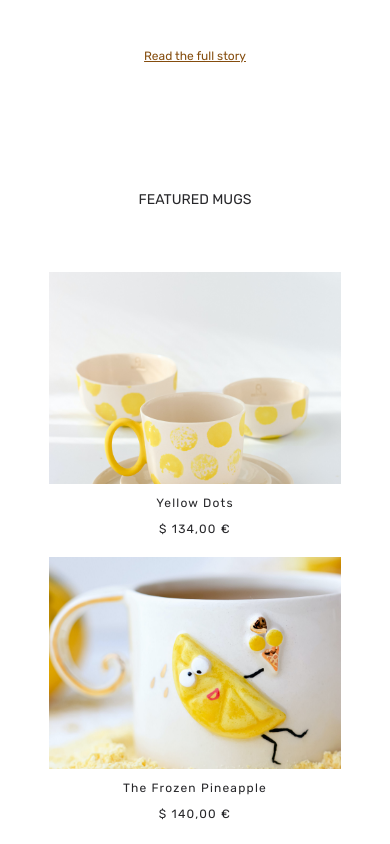
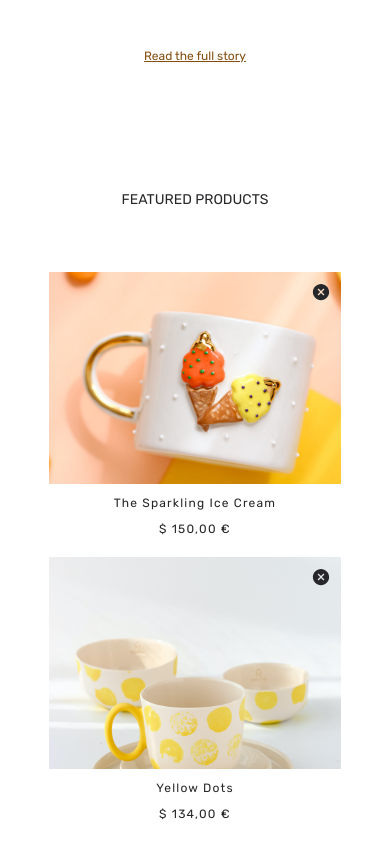
Before and after one commit to Morganefrlr/eshop-mugstyle2024, a Next.js app: page / in a window 390 px wide. Shown: the part 1120-1964 px from the top of the page. Built offline with nearby package versions, Linux system fonts and the light colour scheme.

Commit message:
REF : productList & display product

```diff
--- a/src/app/admin/products/page.tsx
+++ b/src/app/admin/products/page.tsx
@@ -31,7 +31,7 @@ const page = () => {
                     <Title label={'Products'} titlePage={true}/>
                     <button onClick={handleAddPanel}>Add New Product +</button>
                 </div>
-                <DisplayProductsList products={products}/>
+                <DisplayProductsList products={products} classCard={'singleCard'} classBox={'boxSingleCard'}/>
             </div>
             {adminPanel && <AdminPanel handleEditMode={handleEditMode}/>}
 
--- a/src/app/globals.scss
+++ b/src/app/globals.scss
@@ -38,7 +38,6 @@ body{
 
 @import '../components/navbar/navbar';
 @import '../components/footer/footer';
-@import './home';
 @import '../components/banner/banner';
 @import '../components/about/about';
 @import '../components/featured/featured';
--- a/src/app/our-products/page.tsx
+++ b/src/app/our-products/page.tsx
@@ -7,7 +7,7 @@ const page = () => {
     const {products} = useGlobalAdminContext()
     return (
         <div>
-            <ProductsList label={'Our Products'} titlePage={true}  products={products}/>
+            <ProductsList label={'Our Products'} titlePage={true}  products={products} classCard={'singleCard'} classBox={'boxSingleCard'}/>
         </div>
     );
 };
--- a/src/app/page.tsx
+++ b/src/app/page.tsx
@@ -17,8 +17,8 @@ export default function Home() {
     <div className="homeMain">
       <Banner />
       <About />
-      <Featured products={featuredProducts}/>
-      <ProductsList label={'More Products'} titlePage={false} products={products.slice(0,9)}/>
+      <Featured products={products.slice(0,2)}/>
+      <ProductsList label={'More Products'} titlePage={false} products={products.slice(0,9)} classCard={'singleCard'} classBox={'boxSingleCard'}/>
       <Newsletter />
     </div>
   );
--- a/src/components/featured/Featured.tsx
+++ b/src/components/featured/Featured.tsx
@@ -1,7 +1,6 @@
 
-import Title from '@/reusableComponents/title/Title';
-import FeaturedCardContainer from './FeaturedCardContainer';
 import { ProductType } from '@/fakeData/typeData';
+import ProductsList from '@/reusableComponents/productsList/ProductsList';
 
 type Props ={
     products : ProductType[]
@@ -9,8 +8,7 @@ type Props ={
 const Featured = ({products} :Props ) => {
     return (
         <div className='featuredMain'>
-            <Title label={'Featured Mugs'} titlePage={false} />
-            <FeaturedCardContainer products={products} />
+            <ProductsList label={'Featured Products'} titlePage={false} products={products} classCard={'featuredCard'} classBox={'boxFeaturedCard'}/>
         </div>
     );
 };
--- a/src/components/featured/FeaturedCardContainer.tsx
+++ /dev/null
@@ -1,23 +0,0 @@
-import { featuredProducts } from '@/fakeData/fakeData';
-import { ProductType } from '@/fakeData/typeData';
-import Card from '@/reusableComponents/card/Card';
-
-
-type Props ={
-    products : ProductType[]
-}
-
-const FeaturedCardContainer = ({products} : Props) => {
-
-
-    return (
-        <div className='featuredCardsBox'>
-            {products.map(item =>
-                <div className='featuredCardsBox_singleBox' key={item.title}>
-                    <Card title={item.title} cover={item.cover} price={item.price} slug={item.slug}/>
-                </div>
-            )}
-        </div>
-    );
-}
-export default FeaturedCardContainer;
--- a/src/components/featured/_featured.scss
+++ b/src/components/featured/_featured.scss
@@ -4,17 +4,6 @@
     display: flex;
     flex-direction: column;
 
-
-    .featuredCardsBox{
-        width: 100%;
-        display: flex;
-        gap: 20px;
-        height: 550px;
-        &_singleBox{
-            flex: 1;
-        }
-
-    }
 
 }
 
@@ -24,13 +13,3 @@
         width: 75vw;
     }
 }
-
-
-@media (max-width: 640px){
-    .featuredCardsBox{
-        flex-direction: column;
-        &_singleBox{
-            height: 250px;
-        }
-    }
-}
--- a/src/reusableComponents/card/Card.tsx
+++ b/src/reusableComponents/card/Card.tsx
@@ -6,7 +6,7 @@ import { IoCloseCircleSharp } from "react-icons/io5";
 
 type Props = {
     title : string,
-    cover : string,
+    cover : string | any,
     price: number,
     slug:string,
     adminMode: boolean,
--- a/src/reusableComponents/productsList/DisplayProductsList.tsx
+++ b/src/reusableComponents/productsList/DisplayProductsList.tsx
@@ -4,17 +4,23 @@ import { ProductType } from '@/fakeData/typeData';
 import Card from '../card/Card';
 import { useGlobalAdminContext } from '@/context/AdminContext';
 import { toast } from 'react-toastify';
+import { useEffect, useState } from 'react';
 
 
 
 
 type Props = {
-    products: ProductType[]
+    products: ProductType[],
+    classCard: string,
+    classBox: string,
+
 }
 
-const DisplayProductsList = ({products} : Props) => {
+const DisplayProductsList = ({ products, classBox, classCard} : Props) => {
 
     const {adminMode, setAdminPanelSelected, setAdminPanel, setProductToEdit, handleDeleteProduct} = useGlobalAdminContext()
+
+
 
     const handleAdminModeBtn = async (item: ProductType) => {
 
@@ -29,10 +35,12 @@ const DisplayProductsList = ({products} : Props) => {
     }
 
 
+
+
     return (
-        <div className='containerProducts'>
+        <div className={classBox}>
                 {products.map(item =>
-                    <div key={item.title} className='containerProducts_singleCard'>
+                    <div key={item.title} className={classCard}>
                         <Card
                             title={item.title}
                             adminMode={adminMode}
--- a/src/reusableComponents/productsList/ProductsList.tsx
+++ b/src/reusableComponents/productsList/ProductsList.tsx
@@ -8,15 +8,18 @@ import DisplayProductsList from './DisplayProductsList';
 type Props = {
     label: string,
     products: ProductType[],
-    titlePage: boolean
+    titlePage: boolean,
+    classCard: string,
+    classBox: string,
+
 }
 
-const ProductsList = ({label, products, titlePage} : Props) => {
+const ProductsList = ({label, products, titlePage, classCard, classBox} : Props) => {
 
     return (
         <div className='productsListMain'>
            <Title label={label} titlePage={titlePage} />
-           <DisplayProductsList products={products}/>
+           <DisplayProductsList products={products} classBox={classBox} classCard={classCard} />
         </div>
     );
 };
--- a/src/reusableComponents/productsList/_productsList.scss
+++ b/src/reusableComponents/productsList/_productsList.scss
@@ -4,17 +4,27 @@
 
 }
 
-.containerProducts{
+.boxSingleCard{
     display: grid;
     grid-template-columns: repeat(3, 1fr);
     width: 55vw;
     gap: 15px;
     margin: 0 auto;
 
-    &_singleCard{
+    .singleCard{
         height: 350px;
     }
 
+}
+
+.boxFeaturedCard{
+    width: 100%;
+    display: flex;
+    gap: 20px;
+    height: 550px;
+    .featuredCard{
+        flex: 1;
+    }
 }
 
 
@@ -22,14 +32,14 @@
 
 
 @media (max-width: 1024px){
-    .containerProducts{
+    .boxSingleCard{
         width: 75vw;
     }
 }
 
 
 @media (max-width: 768px){
-    .containerProducts{
+    .boxSingleCard{
         grid-template-columns: repeat(2, 1fr);
         width: 85vw;
     }
@@ -38,13 +48,21 @@
 
 
 @media (max-width: 640px){
-    .containerProducts{
+    .boxSingleCard{
         display: flex;
         flex-direction: column;
         width: 85vw;
 
-        &_singleCard{
+        .singleCard{
             height: 450px;
         }
     }
+
+
+    .boxFeaturedCard{
+        flex-direction: column;
+        .featuredCard{
+            height: 250px;
+        }
+    }
 }
```
Also changed, not shown: src/app/_home.scss (deleted).
